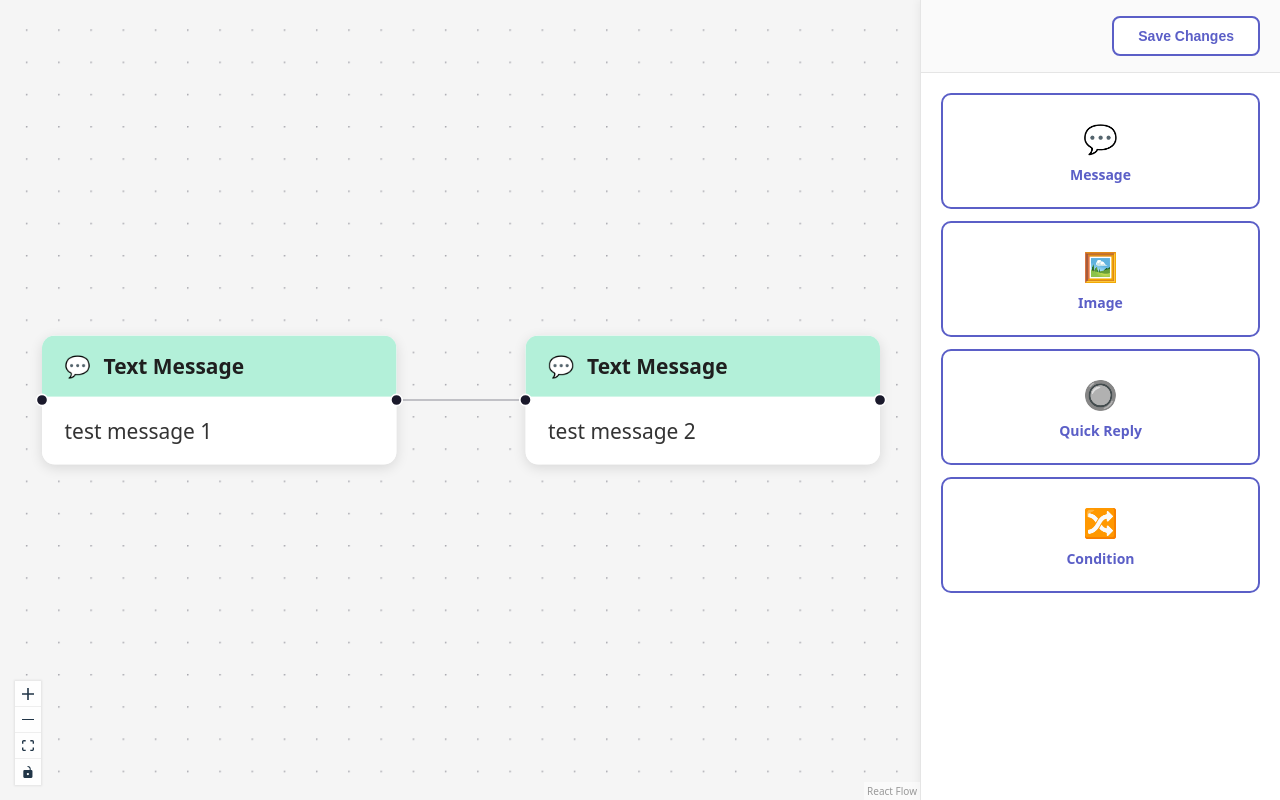
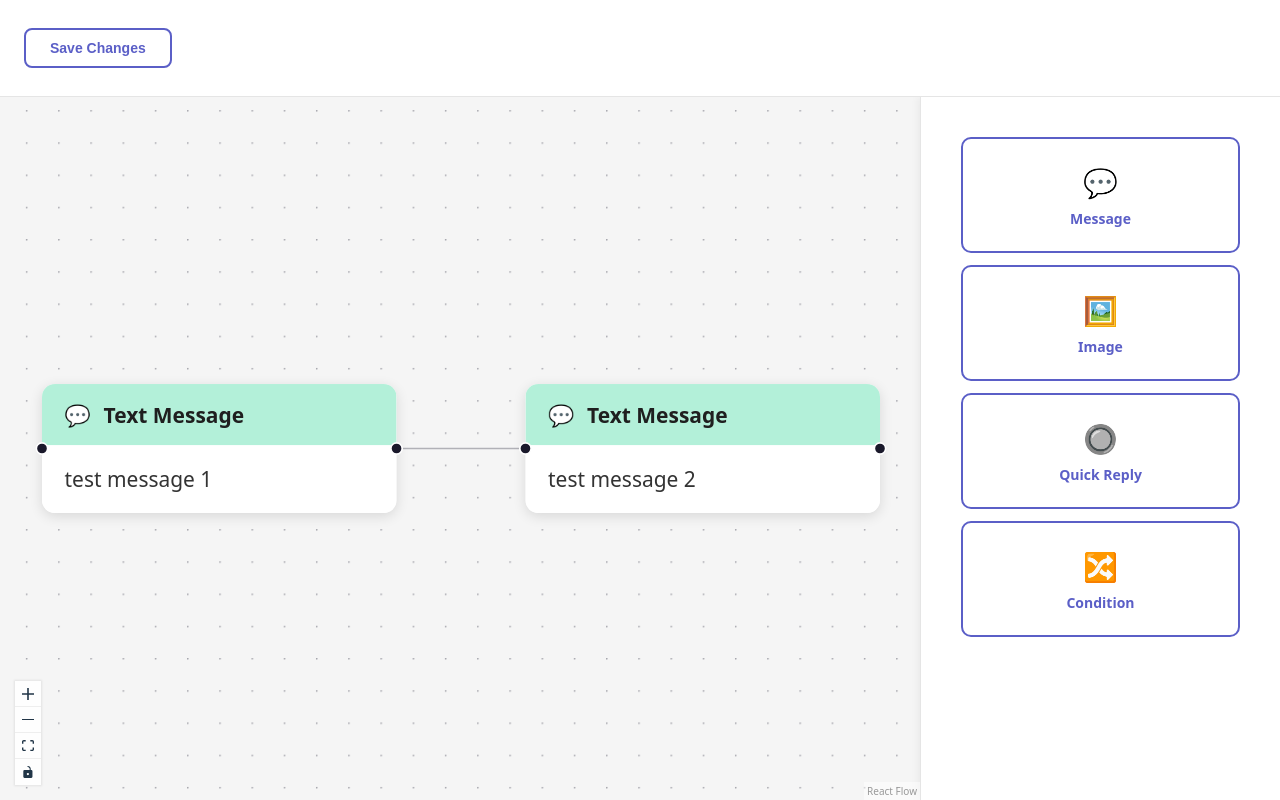
Before and after one commit to SagarKapoorin/ChatBot, a React (Vite) app: page / in a window 1280 px wide. Built offline with nearby package versions, Linux system fonts and the light colour scheme.

Commit message:
Updated package-lock.json

```diff
--- a/src/components/FlowBuilder.tsx
+++ b/src/components/FlowBuilder.tsx
@@ -272,6 +272,13 @@ export default function FlowBuilder() {
 
   return (
     <div className="fb-container">
+      <div className="fb-header">
+        <div style={{ flex: 1 }} />
+        <div className="save-area">
+          <SaveButton flow={flow} />
+        </div>
+      </div>
+      <div className="fb-content">
         <div ref={wrapperRef} className="fb-canvas">
           <ReactFlow<AppRFNode, RFEdge>
             nodes={nodes}
@@ -294,8 +301,6 @@ export default function FlowBuilder() {
         </div>
         <div className="fb-sidebar">
           <div className="sidebar-actions">
-          <SaveButton flow={flow} />
-        </div>
             {selectedNode ? (
               <SettingsPanel
                 node={selectedNode}
@@ -307,6 +312,8 @@ export default function FlowBuilder() {
             )}
           </div>
         </div>
+      </div>
+    </div>
   )
 }
 
--- a/src/components/SaveButton.tsx
+++ b/src/components/SaveButton.tsx
@@ -9,32 +9,27 @@ type Props = {
 
 export default function SaveButton({ flow, onSave }: Props) {
   const [errors, setErrors] = useState<string[] | null>(null)
-  const [saved, setSaved] = useState(false)
   const handleClick = () => {
     const result = validateFlow(flow)
     if (!result.valid) {
       setErrors(result.errors)
-      setSaved(false)
       return
     }
     try {
       const json = JSON.stringify(flow)
       localStorage.setItem('bitspeed.flow', json)
       setErrors(null)
-      setSaved(true)
       if (onSave) onSave(flow)
     } catch {
       setErrors(['failed to save to localstorage'])
-      setSaved(false)
     }
   }
   return (
-    <div className="save-area">
+    <>
       {errors && <div className="alert alert-error">Cannot save Flow</div>}
-      {saved && !errors && <div className="alert alert-success">saved</div>}
       <button className="btn btn-primary" onClick={handleClick}>
         Save Changes
       </button>
-    </div>
+    </>
   )
 }
--- a/src/styles/layout.css
+++ b/src/styles/layout.css
@@ -1,8 +1,24 @@
 .fb-container {
   display: flex;
+  flex-direction: column;
   height: 100vh;
   width: 100%;
   background: #f5f5f5;
+  overflow: hidden;
+}
+.fb-header {
+  display: flex;
+  align-items: center;
+  justify-content: space-between;
+  padding: 16px 24px;
+  background: #fff;
+  border-bottom: 1px solid #e5e5e5;
+  min-height: 64px;
+  z-index: 100;
+}
+.fb-content {
+  display: flex;
+  flex: 1;
   overflow: hidden;
 }
 .fb-canvas {
@@ -23,7 +39,7 @@
   box-sizing: border-box;
 }
 .sidebar-actions {
-  padding: 16px 20px;
-  border-bottom: 1px solid #e5e5e5;
-  background: #fafafa;
+  padding: 20px;
+  overflow-y: auto;
+  flex: 1;
 }
--- a/src/styles/panels.css
+++ b/src/styles/panels.css
@@ -128,16 +128,17 @@
   color: #fff;
 }
 .alert {
-  padding: 12px 16px;
+  padding: 10px 20px;
   border-radius: 8px;
   font-size: 13px;
   font-weight: 500;
   text-align: center;
+  white-space: nowrap;
 }
 .alert-error {
   background: #ffc8c8;
   color: #8b0000;
-  border: 1px solid #ffaaaa;
+  border: none;
 }
 .alert-success {
   background: #e8f5e9;
@@ -145,7 +146,7 @@
 }
 .save-area {
   display: flex;
-  flex-direction: column;
-  gap: 12px;
-  align-items: flex-end;
+  align-items: center;
+  gap: 20px;
+  width: 100%;
 }
```
Also changed, not shown: 1 other file (tests, documents, lock files or other folders). Lines whose indentation alone changed are shown as unchanged.
